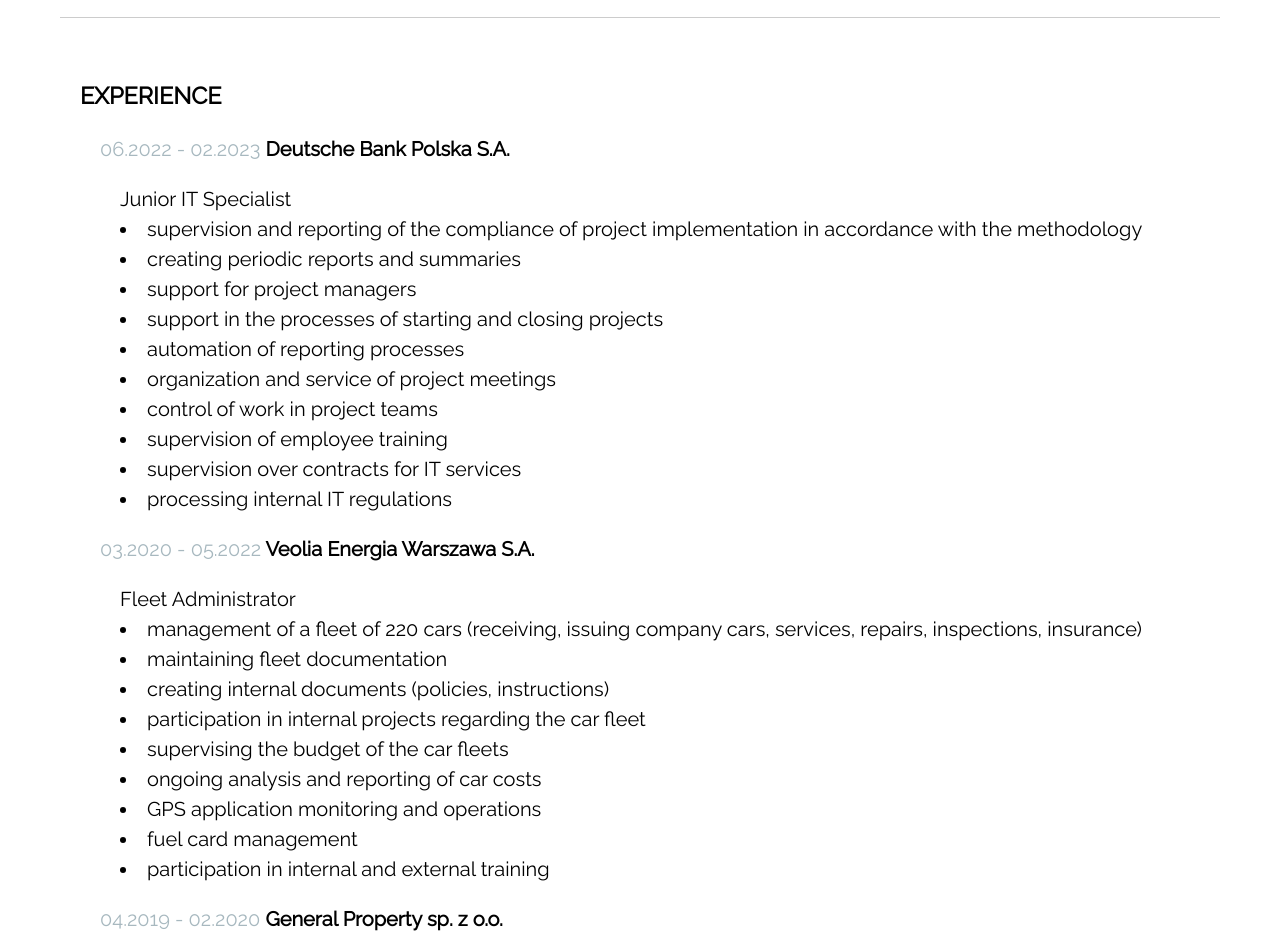
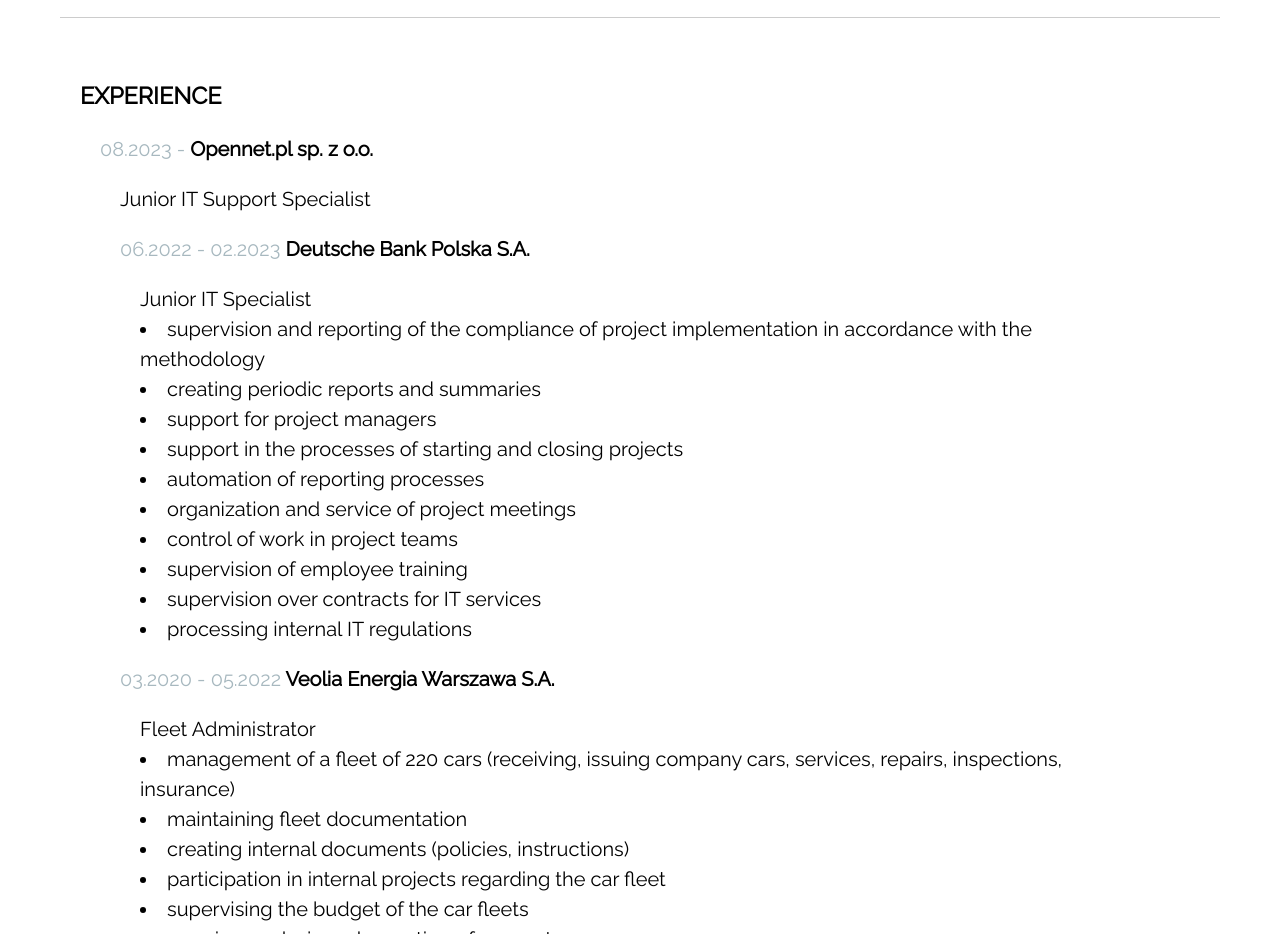
Before and after one commit to michalkuczynski/CV-in-HTML, a plain HTML site: page index.html in a window 1280 px wide. Shown: the part 2142-3076 px from the top of the page. Drawn offline with Linux system fonts and the light colour scheme.

Commit message:
w końcu aktualizacja

```diff
--- a/index.html
+++ b/index.html
@@ -127,6 +127,15 @@
 				<h3>Experience</h3>
 				<article>
 					<div class='school'>
+						  <span>08.2023 - </span> Opennet.pl sp. z o.o.
+					</div>
+					<div class="schooldescription">
+						Junior IT Support Specialist
+					</div>
+				</article>
+				<article>
+				<article>
+					<div class='school'>
 						  <span>06.2022 - 02.2023</span> Deutsche Bank Polska S.A.
 					</div>
 					<div class="schooldescription">
```
